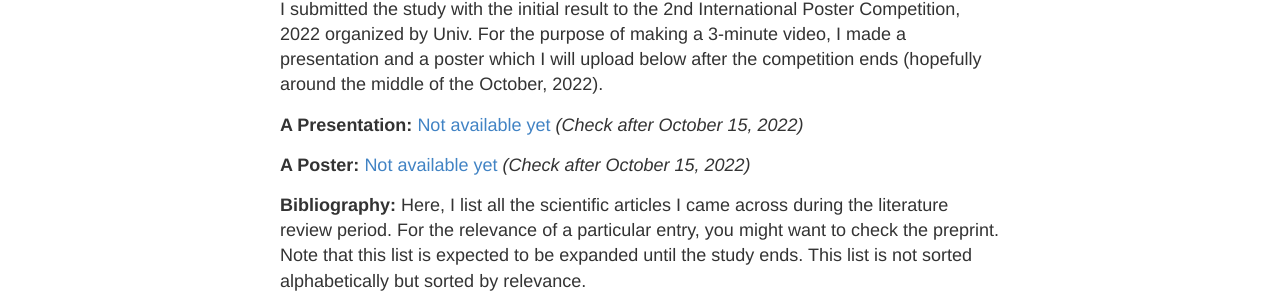
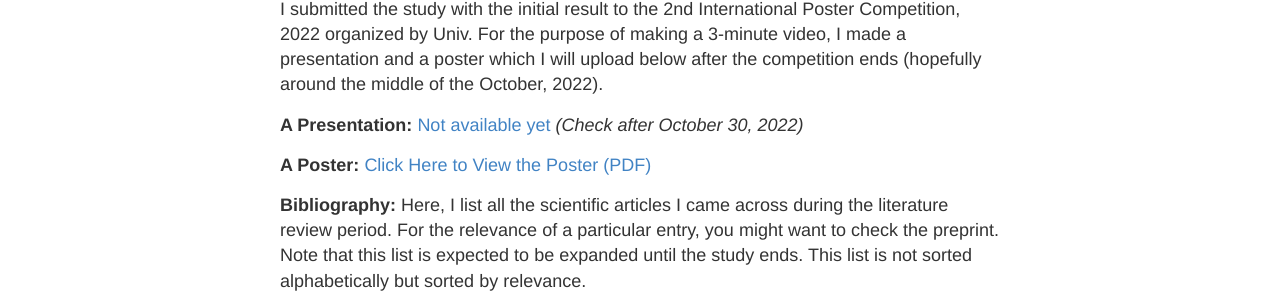
Before and after one commit to AbdulMuhaymin/abdulmuhaymin.github.io, a Jekyll site: the page built from _posts/2022-9-18-ETZ.md, in a window 1280 px wide. Shown: the part 1260-1568 px from the top of the page. Built offline with Jekyll 4.4.1, drawn with Linux system fonts in a browser that asks for light colours; nearby versions of some CDN libraries; comment, search, counter and statistics services are not loaded.

Commit message:
poster updated

```diff
--- a/_posts/2022-9-18-ETZ.md
+++ b/_posts/2022-9-18-ETZ.md
@@ -27,9 +27,9 @@ When a planet outside our solar system go in front of its parent star (also know
 
 I submitted the study with the initial result to the 2nd International Poster Competition, 2022 organized by Univ. For the purpose of making a 3-minute video, I made a presentation and a poster which I will upload below after the competition ends (hopefully around the middle of the October, 2022).
 
-**A Presentation:** [Not available yet](#) *(Check after October 15, 2022)*
+**A Presentation:** [Not available yet](#) *(Check after October 30, 2022)*
 
-**A Poster:** [Not available yet](#) *(Check after October 15, 2022)*
+**A Poster:** [Click Here to View the Poster (PDF)](etz-poster.pdf)
 
 **Bibliography:** Here, I list all the scientific articles I came across during the literature review period. For the relevance of a particular entry, you might want to check the preprint. Note that this list is expected to be expanded until the study ends. This list is not sorted alphabetically but sorted by relevance.
 
```
Also changed, not shown: 1 other file.
